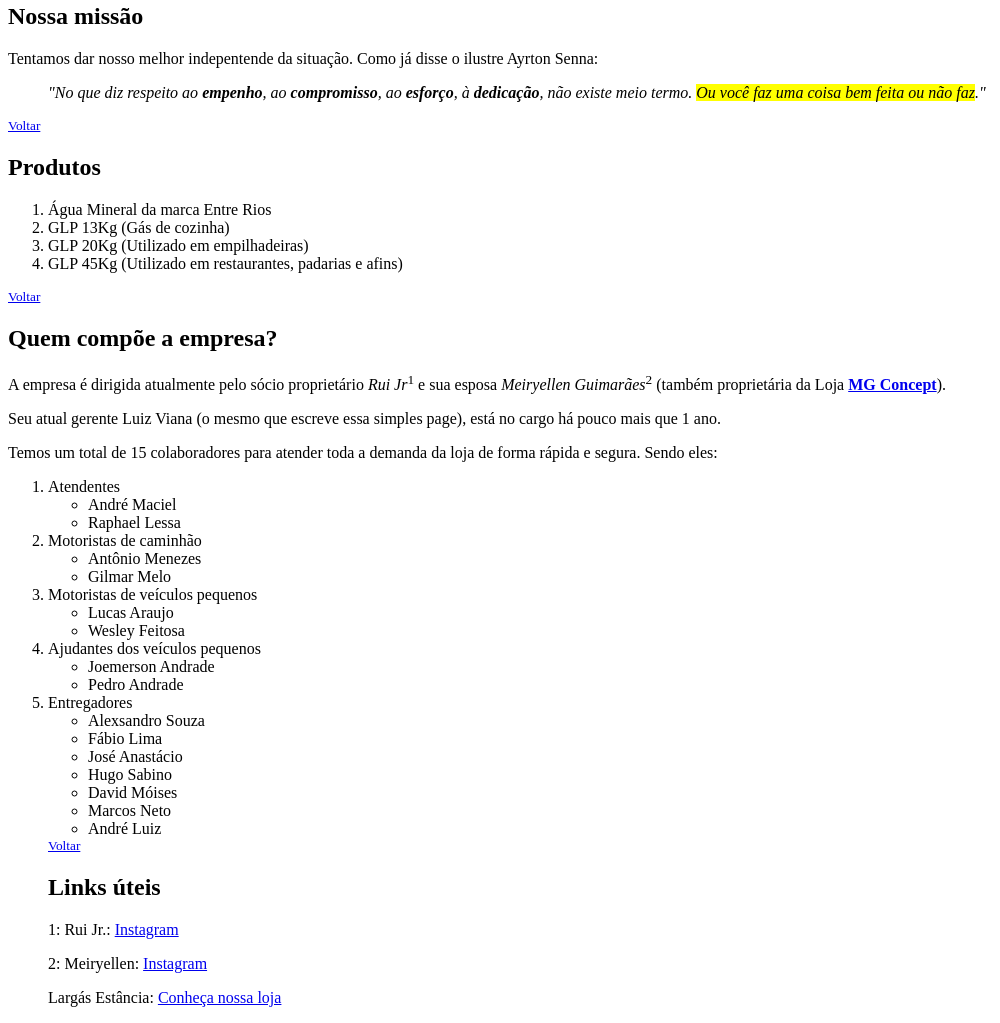
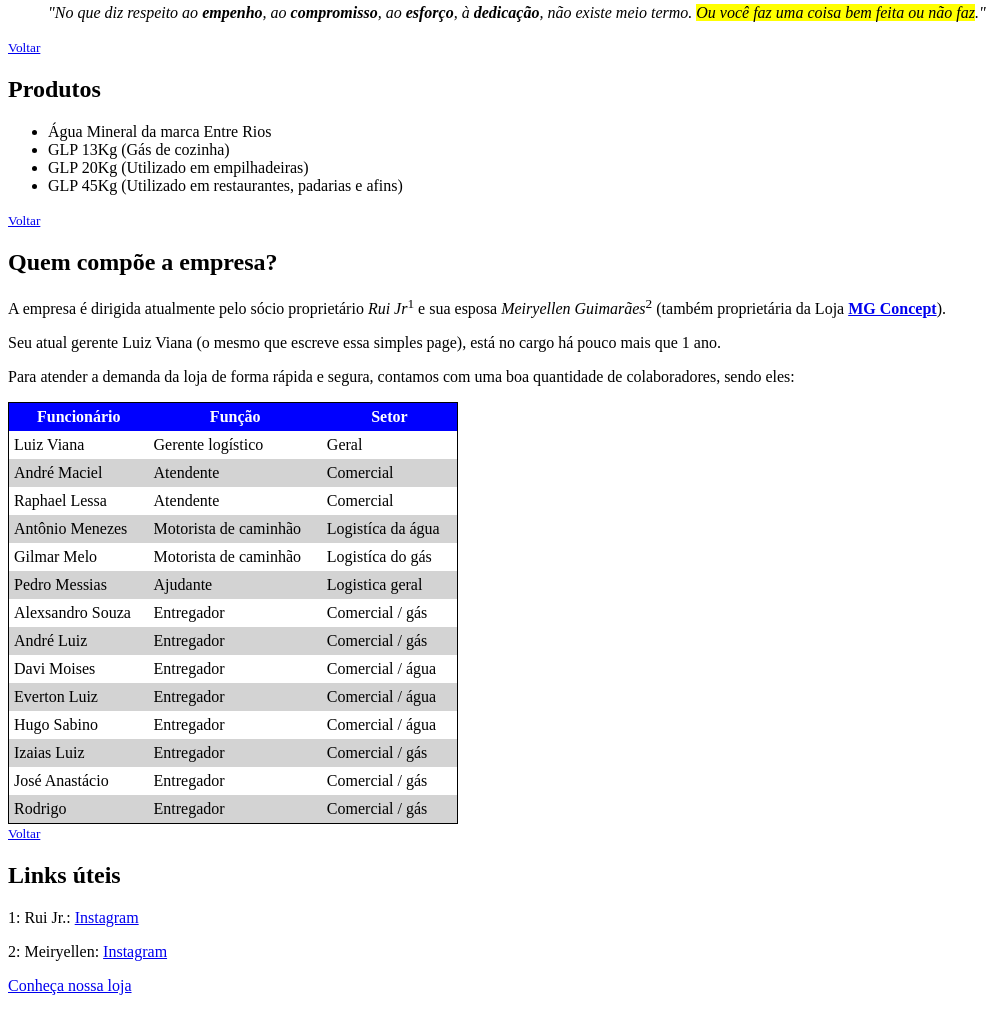
Before and after one commit to ryukuukira/Exercicio-aprendizagem-HTML, a plain HTML site: page index.html in a window 1280 px wide. Shown: the part 569-1592 px from the top of the page, without its empty margins (0-1000 px from the left). Drawn offline with Linux system fonts and the light colour scheme.

Commit message:
Atualizações relacionadas ao estudo sobre tabelas e tags

```diff
--- a/index.html
+++ b/index.html
@@ -1,86 +1,152 @@
-/* Tomei a liberdade de criar uma página sobre o meu atual emprego */
-<html>
+<!DOCTYPE html>
+<html lang="pt-br">
 <head>
+    <meta charset="UTF-8">
+    <meta name="viewport" content="width=device-width, initial-scale=1.0">
     <TITLE>EXERCÍCIO DE APRENDIZAGEM</TITLE>
+    <style>
+        table {
+            border: solid 1px ;
+        }
+        table thead {
+            background-color: blue;
+            color: white
+        }
+        table tbody tr:nth-child(even) td{
+            background-color: lightgray;
+        }
+        table tbody tr:hover td {
+            background-color: gray;
+        }
+    </style>
 </head>
 <body>
     <h1 id="topo">LARGÁS COMÉRCIO DE GÁS E ÁGUA</h1>
     <hr />
-        <h2 id="Menus">Menus</h2>
+        <div id="Menus"></div>
         <ul>
             <li><a href="#somos">Quem somos</a></li>
+            <li><a href="#atuacao">Ramo de atuação</a></li>
             <li><a href="#missao">Nossa missão</a></li>
-            <li><a href="#atuacao">Ramo de atuação</a></li>
             <li><a href="#produtos">Produtos Comercializados por nós</a></li>
             <li><a href="#integrantes">Quem compõe a empresa?</a></li>
             <li><a href="#links">Links úteis</a></li>
-
         </ul>
     <hr />
-        <h2 id="somos">Quem somos</a></h2>
-        <p>Situados na cidade de Estância-SE, somos um ponto de <i>revenda autorizado <strong>Ultragaz</strong></i> de <a href="https://www.petrobras.com.br/quem-somos/gas-liquefeito-de-petroleo" target="_blank">GLP</a> (Gás Liquefeito de Petróleo).</p>
-        <small><a href="#topo">Voltar</a></small>
-
+       <fieldset>
+                <legend id="somos">Quem somos</a></legend>
+                <p>Situados na cidade de Estância-SE, somos um ponto de <i>revenda autorizado <b>Ultragaz</b></i> de <a href="https://www.petrobras.com.br/quem-somos/gas-liquefeito-de-petroleo" target="_blank">GLP</a> (Gás Liquefeito de Petróleo).</p>
+            <small><a href="#topo">Voltar ao topo</a></small>
+        </fieldset>
         <h2 id="atuacao">Ramo de atuação</h2>
         <p>Atuamos no mercado de atacado e varejo dando suporte aos pequenos comerciantes locais, realizando fornecimento em diversas regiões litorâneas da cidade e não podemos esquecer dos clientes residênciais que são o carro chefe da empresa.</p>
         <small><a href="#topo">Voltar</a></small>
 
         <h2 id="missao">Nossa missão</h2>
         <p>Tentamos dar nosso melhor indepentende da situação. Como já disse o ilustre Ayrton Senna:</p>
-        <blockquote><i>"No que diz respeito ao <strong>empenho</strong>, ao <strong>compromisso</strong>, ao <strong>esforço</strong>, à <strong>dedicação</strong>, não existe meio termo. <mark>Ou você faz uma coisa bem feita ou não faz</mark>."</i></blockquote>
+        <blockquote><i>"No que diz respeito ao <b>empenho</b>, ao <b>compromisso</b>, ao <b>esforço</b>, à <b>dedicação</b>, não existe meio termo. <mark>Ou você faz uma coisa bem feita ou não faz</mark>."</i></blockquote>
         <small><a href="#topo">Voltar</a></small>
 
         <h2 id="produtos">Produtos</h2>
-        <ol>
+        <ul>
             <li>Água Mineral da marca Entre Rios</li>
             <li>GLP 13Kg (Gás de cozinha)</li>
             <li>GLP 20Kg (Utilizado em empilhadeiras)</li>
             <li>GLP 45Kg (Utilizado em restaurantes, padarias e afins)</li>
-        </ol>
+        </ul>
         <small><a href="#topo">Voltar</a></small>
 
         <h2 id="integrantes">Quem compõe a empresa?</h2>
         <p>A empresa é dirigida atualmente pelo sócio proprietário <i>Rui Jr</i><sup>1</sup> e sua esposa <i>Meiryellen Guimarães</i><sup>2</sup> (também proprietária da Loja <a href="https://mgconcept.com.br" target="_blank"><strong>MG Concept</a></strong>).</p>
         <p>Seu atual gerente Luiz Viana (o mesmo que escreve essa simples page), está no cargo há pouco mais que 1 ano.</p>
-        <p>Temos um total de 15 colaboradores para atender toda a demanda da loja de forma rápida e segura. Sendo eles:</p>
-        <ol>
-            <li>Atendentes</li>
-                <ul>
-                    <li>André Maciel</li>
-                    <li>Raphael Lessa</li>
-                </ul>
-            <li>Motoristas de caminhão</li>
-                <ul>
-                    <li>Antônio Menezes</li>
-                    <li>Gilmar Melo</li>
-                </ul>
-            <li>Motoristas de veículos pequenos</li>
-                <ul>
-                    <li>Lucas Araujo</li>
-                    <li>Wesley Feitosa</li>
-                </ul>
-            <li>Ajudantes dos veículos pequenos</li>
-                <ul>
-                    <li>Joemerson Andrade</li>
-                    <li>Pedro Andrade</li>
-                </ul>
-            <li>Entregadores</li>
-                <ul>
-                    <li>Alexsandro Souza</li>
-                    <li>Fábio Lima</li>
-                    <li>José Anastácio</li>
-                    <li>Hugo Sabino</li>
-                    <li>David Móises</li>
-                    <li>Marcos Neto</li>
-                    <li>André Luiz</li>
-                </ul>
-        </0l>
+        <p>Para atender a demanda da loja de forma rápida e segura, contamos com uma boa quantidade de colaboradores, sendo eles:</p>
+    <table width="450" cellspacing="0" cellpadding="5">
+        <thead>
+            <tr>
+            <th title="Nome do funcionário">Funcionário</th>
+            <th>Função</th>
+            <th>Setor</th>
+        </thead>
+        </tr>
+        <tbody>
+            <tr>
+                <td>Luiz Viana</td>
+                <td>Gerente logístico</td>
+                <td>Geral</td>
+            </tr>
+            <tr>
+                <td>André Maciel</td>
+                <td>Atendente</td>
+                <td>Comercial</td>
+            </tr>
+            <tr>
+                <td>Raphael Lessa</td>
+                <td>Atendente</td>
+                <td>Comercial</td>
+            </tr>
+            <tr>
+                <td>Antônio Menezes</td>
+                <td>Motorista de caminhão</td>
+                <td>Logistíca da água</td>
+            </tr>
+            <tr>
+                <td>Gilmar Melo</td>
+                <td>Motorista de caminhão</td>
+                <td>Logistíca do gás</td>
+            </tr>
+            <tr>
+                <td>Pedro Messias</td>
+                <td>Ajudante</td>
+                <td>Logistica geral</td>
+            </tr>
+            <tr>
+                <td>Alexsandro Souza</td>
+                <td>Entregador</td>
+                <td>Comercial / gás</td>
+            </tr>
+            <tr>
+                <td>André Luiz</td>
+                <td>Entregador</td>
+                <td>Comercial / gás</td>
+            </tr>
+            <tr>
+                <td>Davi Moises</td>
+                <td>Entregador</td>
+                <td>Comercial / água</td>
+            </tr>
+            <tr>
+                <td>Everton Luiz</td>
+                <td>Entregador</td>
+                <td>Comercial / água</td>
+            </tr>
+            <tr>
+                <td>Hugo Sabino</td>
+                <td>Entregador</td>
+                <td>Comercial / água</td>
+            </tr>
+            <tr>
+                <td>Izaias Luiz</td>
+                <td>Entregador</td>
+                <td>Comercial / gás</td>
+            </tr>
+            <tr>
+                <td>José Anastácio</td>
+                <td>Entregador</td>
+                <td>Comercial / gás</td>
+            </tr>
+            <tr>
+                <td>Rodrigo</td>
+                <td>Entregador</td>
+                <td>Comercial / gás</td>
+            </tr>
+        </tbody>
+    </table>
         <small><a href="#topo">Voltar</a></small>
 
         <h2>Links úteis</h2>
         <p>1: Rui Jr.: <a href="https://www.instagram.com/ruiguimaraesjr">Instagram</a></p>
         <p>2: Meiryellen: <a href="https://www.instagram.com/meiryellen">Instagram</a></p>
-        <p>Largás Estância: <a href="https://linktr.ee/largas">Conheça nossa loja</a></p>
+        <p><a href="https://linktr.ee/largas">Conheça nossa loja</a></p>
 
 </body>
 </html>
```
Lines whose indentation alone changed are shown as unchanged.
